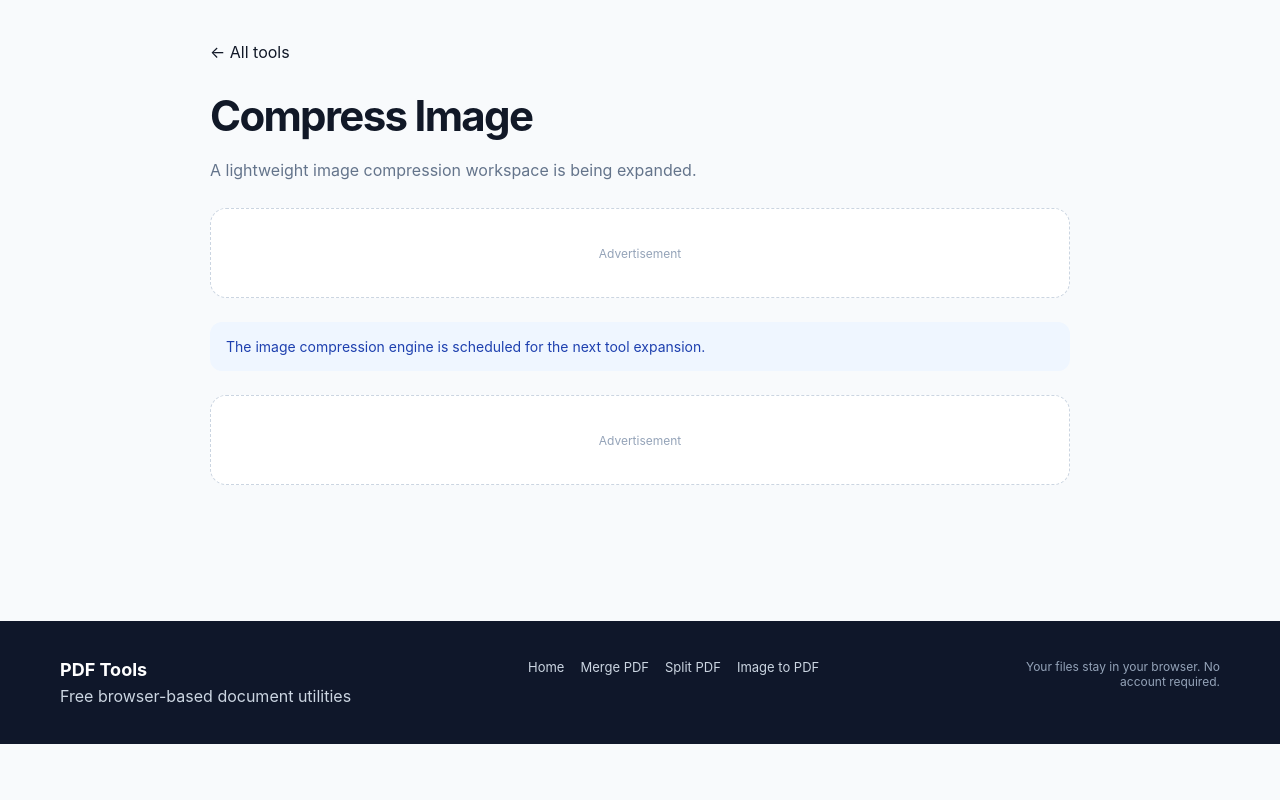
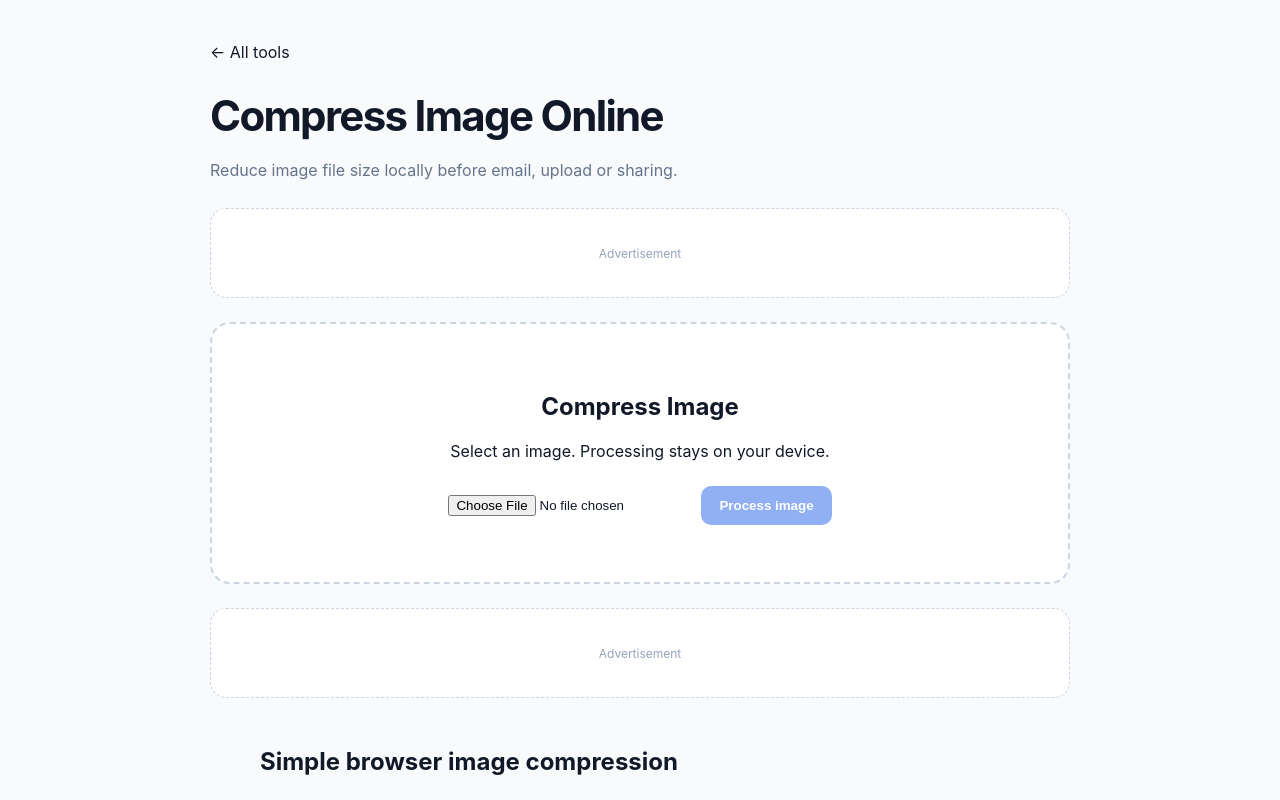
Before and after one commit to yiminggod1/pdf-tools, a Next.js app: page /pdf-tools/compress-image in a window 1280 px wide. Shown: the top 800 px of the page. Built offline with nearby package versions, Linux system fonts and the light colour scheme.

Commit message:
Expand PDF and image tools

```diff
--- a/app/compress-image/page.tsx
+++ b/app/compress-image/page.tsx
@@ -1 +1,3 @@
-import AdSlot from "../../components/AdSlot";export const metadata={title:"Compress Image Online Free",description:"Compress images in your browser."};export default function Page(){return <main className="toolpage"><a href="/pdf-tools/">← All tools</a><h1>Compress Image</h1><p className="lead">A lightweight image compression workspace is being expanded.</p><AdSlot/><div className="notice">The image compression engine is scheduled for the next tool expansion.</div><AdSlot/></main>}
+import ImageTool from "../../components/ImageTool";import AdSlot from "../../components/AdSlot";
+export const metadata={title:"Compress Image Online Free",description:"Compress JPG, PNG and WebP images locally in your browser."};
+export default function Page(){return <main className="toolpage"><a href="/">← All tools</a><h1>Compress Image Online</h1><p className="lead">Reduce image file size locally before email, upload or sharing.</p><AdSlot/><ImageTool mode="compress"/><AdSlot/><section className="content"><h2>Simple browser image compression</h2><p>Adjust quality and create a smaller JPEG copy without sending the original image to a server. Keep the original file if you need lossless output.</p></section></main>}
```
